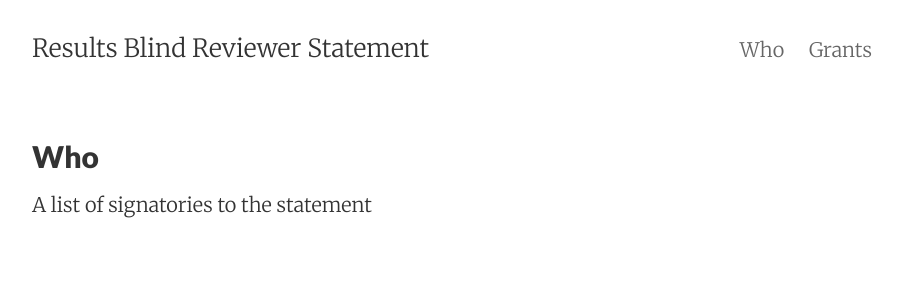
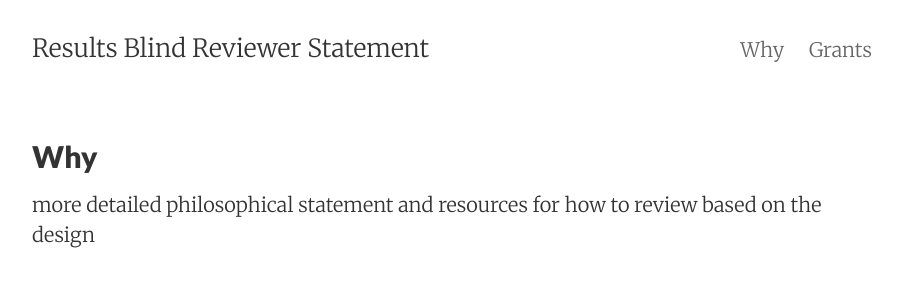
Before and after one commit to graemeblair/resultsblind, a Jekyll site: the page built from how.md, in a window 1280 px wide. Shown: the top 300 px of the page, without its empty margins (188-1090 px from the left). Built offline with Jekyll 4.4.1, drawn with Linux system fonts in a browser that asks for light colours.

Commit message:
Update how.md

```diff
--- a/how.md
+++ b/how.md
@@ -1,8 +1,8 @@
 ---
 layout: page
-title: Who
-permalink: /who/
+title: Why
+permalink: /why/
 tags: nav
 ---
 
-A list of signatories to the statement
+more detailed philosophical statement and resources for how to review based on the design
```
